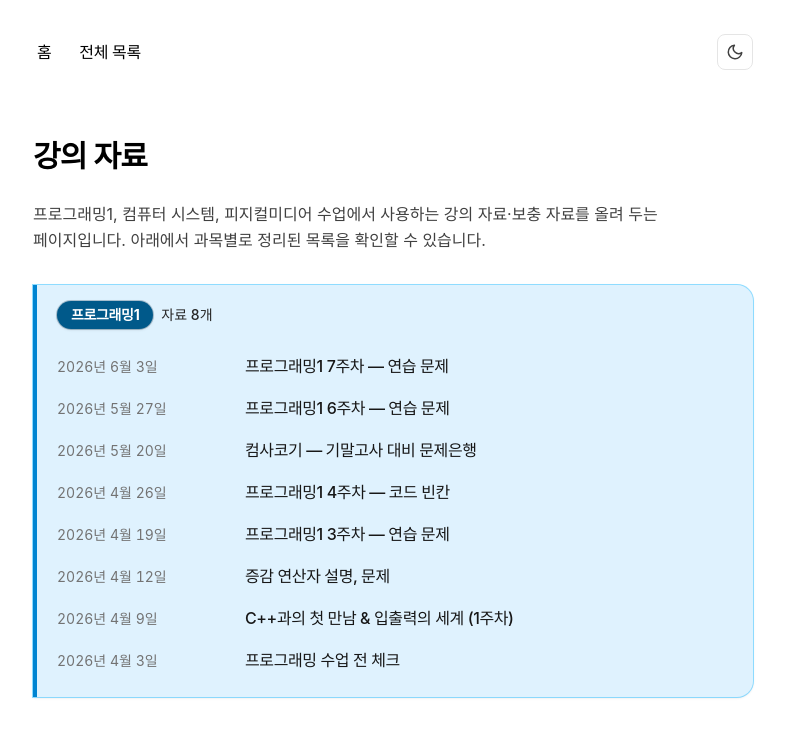
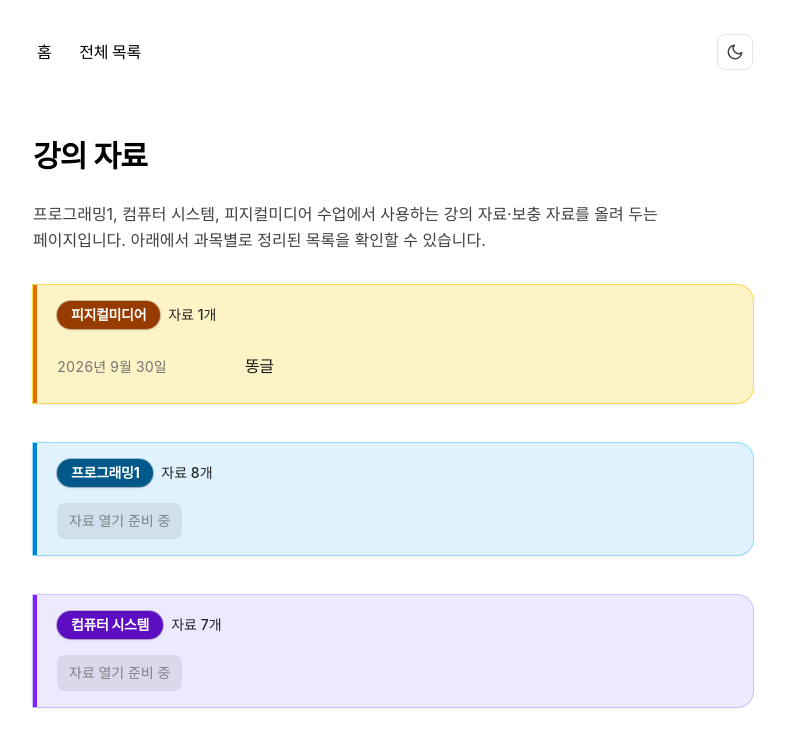
Before and after one commit to Jeon-man/ssu-tutoring, a Next.js app: page / in a window 1280 px wide. Shown: the top 734 px of the page, without its empty margins (247-1032 px from the left). Built offline with nearby package versions, Linux system fonts and the light colour scheme.

Commit message:
Show physical media first and lock selected subjects

```diff
--- /dev/null
+++ b/app/blog/posts/physicalmedia_intro.mdx
@@ -0,0 +1,8 @@
+---
+title: '똥글'
+publishedAt: '2026-09-30'
+summary: ''
+subject: 'physicalmedia'
+---
+
+똥글
--- a/app/components/posts.tsx
+++ b/app/components/posts.tsx
@@ -7,10 +7,12 @@ import {
 } from 'app/blog/utils'
 
 const SUBJECT_SECTIONS: { subject: CourseSubject; label: string }[] = [
+  { subject: 'physicalmedia', label: '피지컬미디어' },
   { subject: 'programming1', label: '프로그래밍1' },
   { subject: 'computersystems', label: '컴퓨터 시스템' },
-  { subject: 'physicalmedia', label: '피지컬미디어' },
 ]
+
+const LOCKED_SUBJECTS: CourseSubject[] = ['programming1', 'computersystems']
 
 function sortByDateDesc<T extends { metadata: { publishedAt: string } }>(
   posts: T[],
@@ -79,6 +81,7 @@ export function BlogPosts() {
     <div className="space-y-8 sm:space-y-10">
       {sections.map(({ subject, label, posts }) => {
         let theme = getSubjectTheme(subject)
+        let isLocked = LOCKED_SUBJECTS.includes(subject)
         return (
           <section
             key={label}
@@ -94,6 +97,15 @@ export function BlogPosts() {
                 자료 {posts.length}개
               </span>
             </div>
+            {isLocked ? (
+              <button
+                type="button"
+                disabled
+                className="rounded-lg bg-black/10 px-3 py-2 text-sm font-medium text-neutral-600 opacity-70 dark:bg-white/10 dark:text-neutral-300"
+              >
+                자료 열기 준비 중
+              </button>
+            ) : (
               <div>
                 {posts.map((post) => (
                   <PostRow
@@ -104,6 +116,7 @@ export function BlogPosts() {
                   />
                 ))}
               </div>
+            )}
           </section>
         )
       })}
```
Lines whose indentation alone changed are shown as unchanged.
